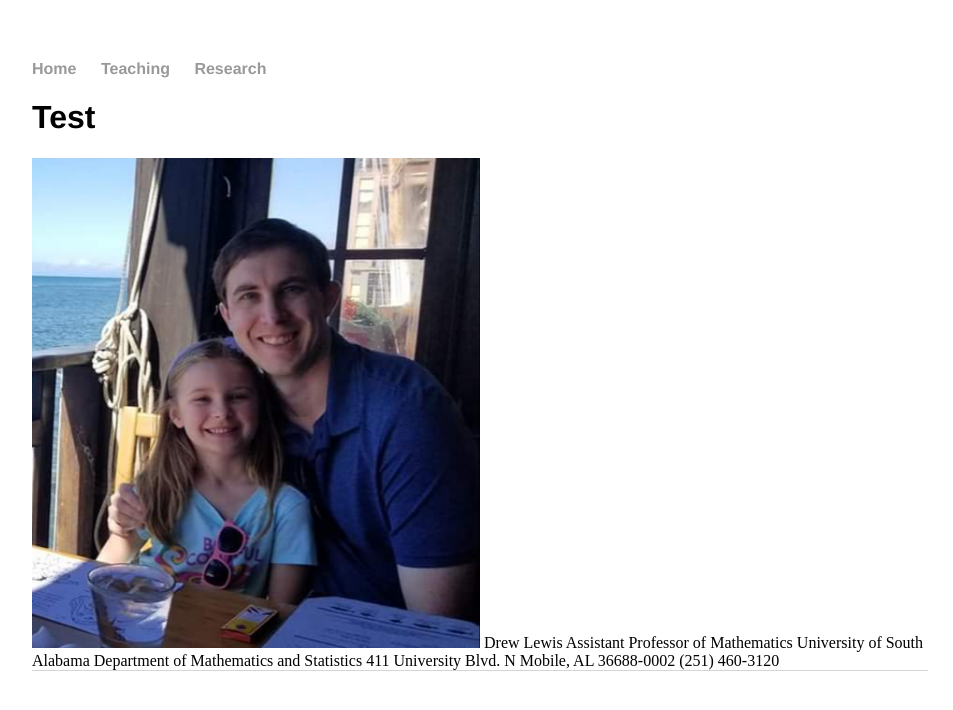
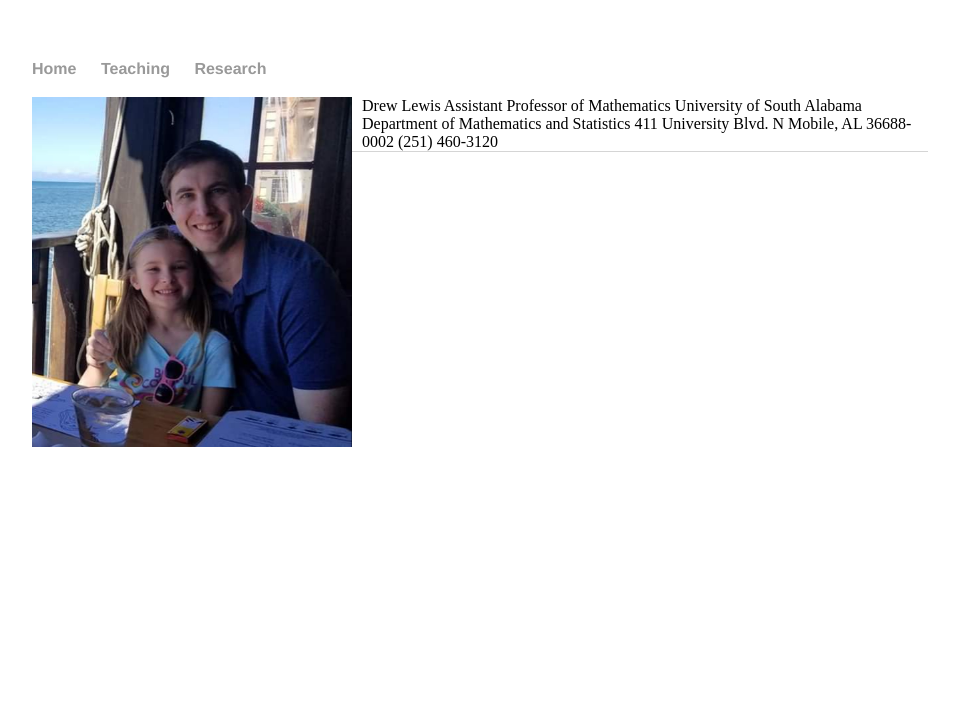
Before and after one commit to siwelwerd/siwelwerd.github.io, a Jekyll site: the page built from index.html, in a window 1280 px wide. Shown: the top 710 px of the page, without its empty margins (160-1113 px from the left). Built offline with Jekyll 4.4.1, drawn with Linux system fonts in a browser that asks for light colours.

Commit message:
CSS image

```diff
--- a/css/main.css
+++ b/css/main.css
@@ -33,9 +33,15 @@ footer {
     font-size: .8em;
 }
 
-img {
-  width: 50%;
-  align: left;
+img{
+  width:320px;
+  float:left;
+  margin:0 10px 4px 0;
+}
+@media only screen and (max-width:420px){
+  img{
+    float: none;
+  }
 }
 
 ul.posts {
--- a/index.html
+++ b/index.html
@@ -3,7 +3,6 @@ layout: default
 title: Drew Lewis
 ---
 <div>
-	<h1>Test</h1>
 	<p></p>
   <img src="picture.jpg" alt="Dr. Lewis with his daughter">
   Drew Lewis
```
